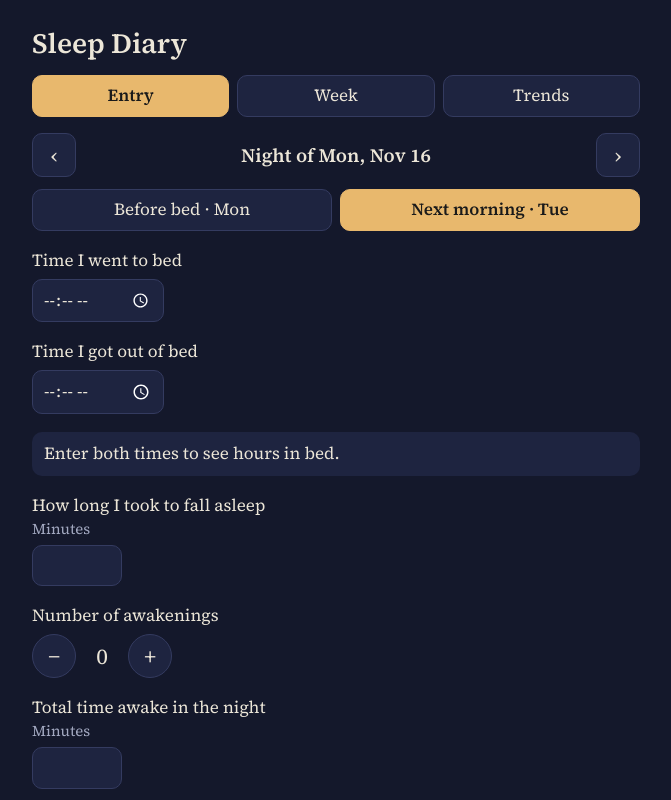
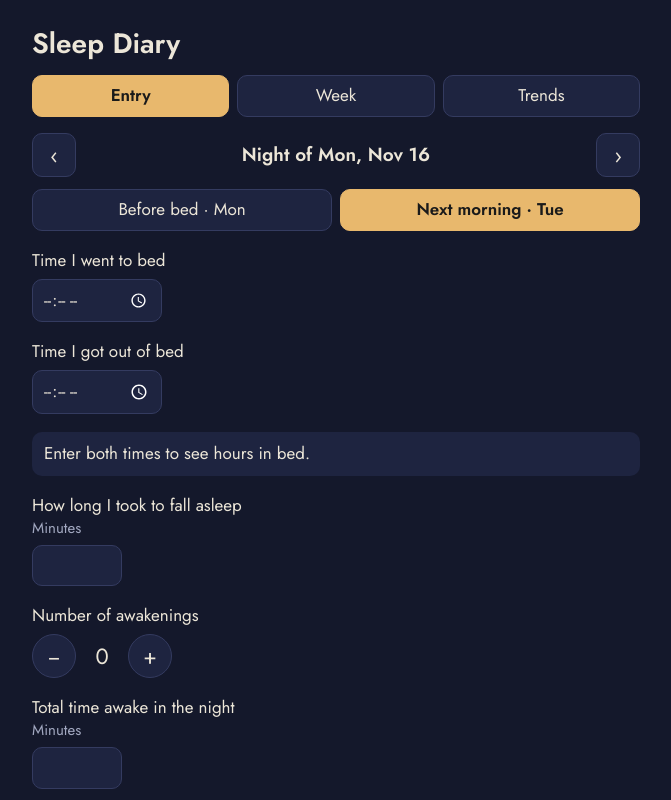
Before and after one commit to miriam-alvarado-epi/sleep-diary, a plain HTML site: page index.html in a window 1280 px wide. Shown: the top 800 px of the page, without its empty margins (304-975 px from the left). Drawn offline with Linux system fonts and the light colour scheme.

Commit message:
Update index.html
changed font to Jost

```diff
--- a/index.html
+++ b/index.html
@@ -7,7 +7,7 @@
     <link rel="icon" href="icon.png">
     <link rel="apple-touch-icon" href="icon.png">
     <link rel="preconnect" href="https://fonts.googleapis.com">
-    <link href="https://fonts.googleapis.com/css2?family=Source+Serif+4:opsz,wght@8..60,400;8..60,600&display=swap" rel="stylesheet">
+   <link href="https://fonts.googleapis.com/css2?family=Jost:wght@400;600&display=swap" rel="stylesheet">
     <style>
       /* ---------- Colours and font: change them here ---------- */
       :root {
@@ -20,7 +20,7 @@
         --accent: #e8b86d;    /* selected buttons */
         --asleep: #3987e5;    /* chart colour: main series */
         --inbed: #c98500;     /* chart colour: time in bed */
-        --font: 'Source Serif 4', Georgia, serif;
+        --font: 'Jost', Arial, sans-serif;
       }
 
       /* ---------- Page basics ---------- */
```
